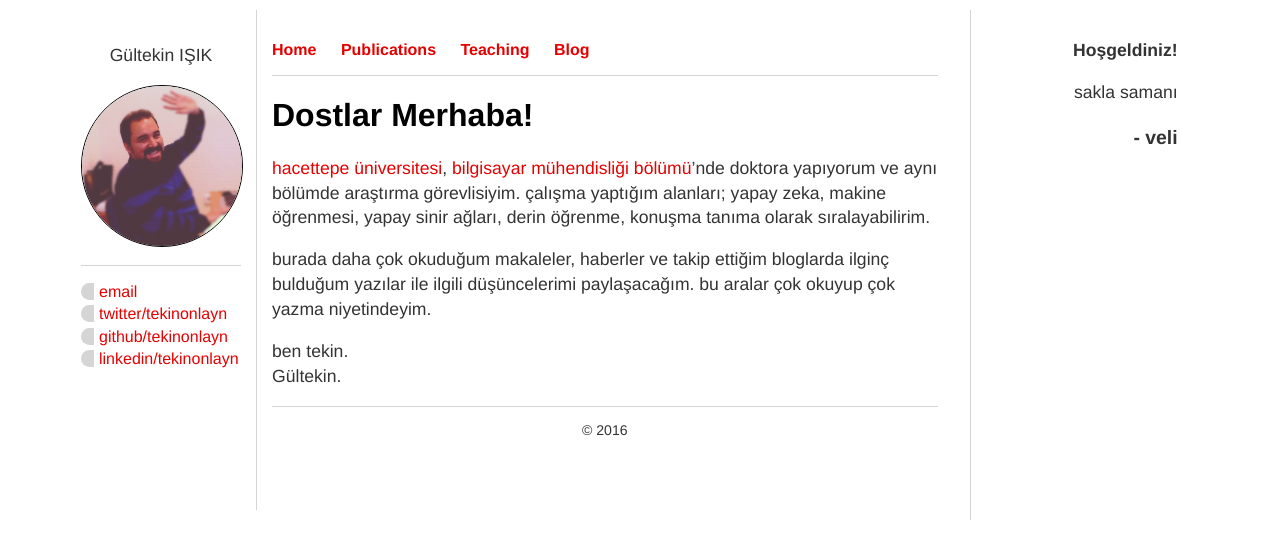
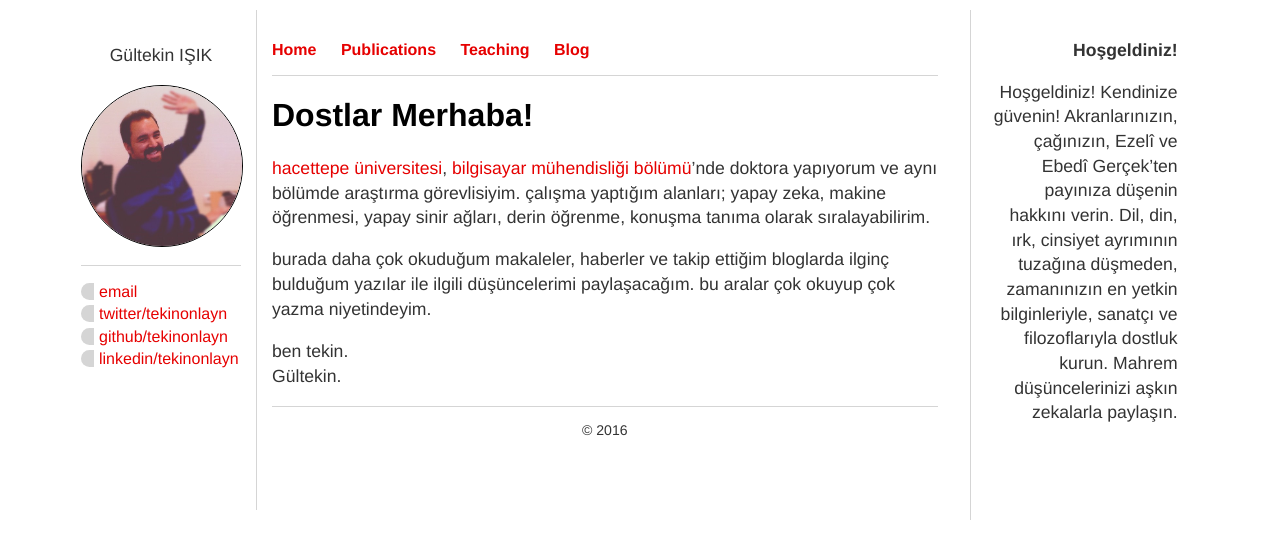
Before and after one commit to tekinonlayn/gi.github.io, a Jekyll site: the page built from index.html, in a window 1280 px wide. Shown: the top 559 px of the page. Built offline with Jekyll 4.4.1, drawn with Linux system fonts in a browser that asks for light colours.

Commit message:
Update varsay.html

```diff
--- a/_layouts/varsay.html
+++ b/_layouts/varsay.html
@@ -45,10 +45,14 @@
 		</div> <!-- main div -->
 		<div id="sag">
 			<p><b>Hoşgeldiniz!</b></p>
-			<p id="pid"></p>
+			<p>Hoşgeldiniz! Kendinize güvenin! Akranlarınızın,
+			çağınızın, Ezelî ve Ebedî Gerçek’ten payınıza düşenin hakkını
+			verin. Dil, din, ırk, cinsiyet ayrımının tuzağına düşmeden,
+			zamanınızın en yetkin bilginleriyle, sanatçı ve filozoflarıyla
+			dostluk kurun. Mahrem düşüncelerinizi aşkın zekalarla paylaşın.</p>
 			<!-- <p id="pid"></p> -->
 		</div>
-	     <script type="text/javascript" src="/js/quotes.js"></script>
+	     <!-- <script type="text/javascript" src="/js/quotes.js"></script> -->
 	     <script type="text/javascript" src="https://cdn.rawgit.com/google/code-prettify/master/loader/run_prettify.js"></script>
 	     <script type="text/javascript" src="http://cdn.mathjax.org/mathjax/latest/MathJax.js?config=TeX-AMS-MML_HTMLorMML"></script>
 	     <script>
```
